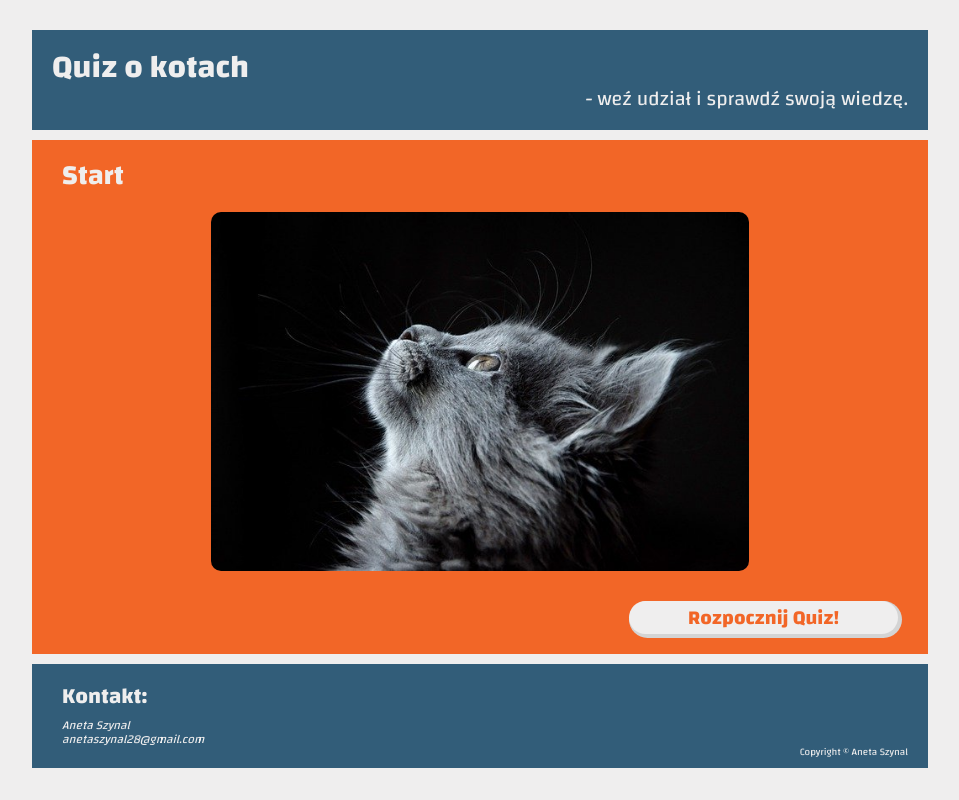
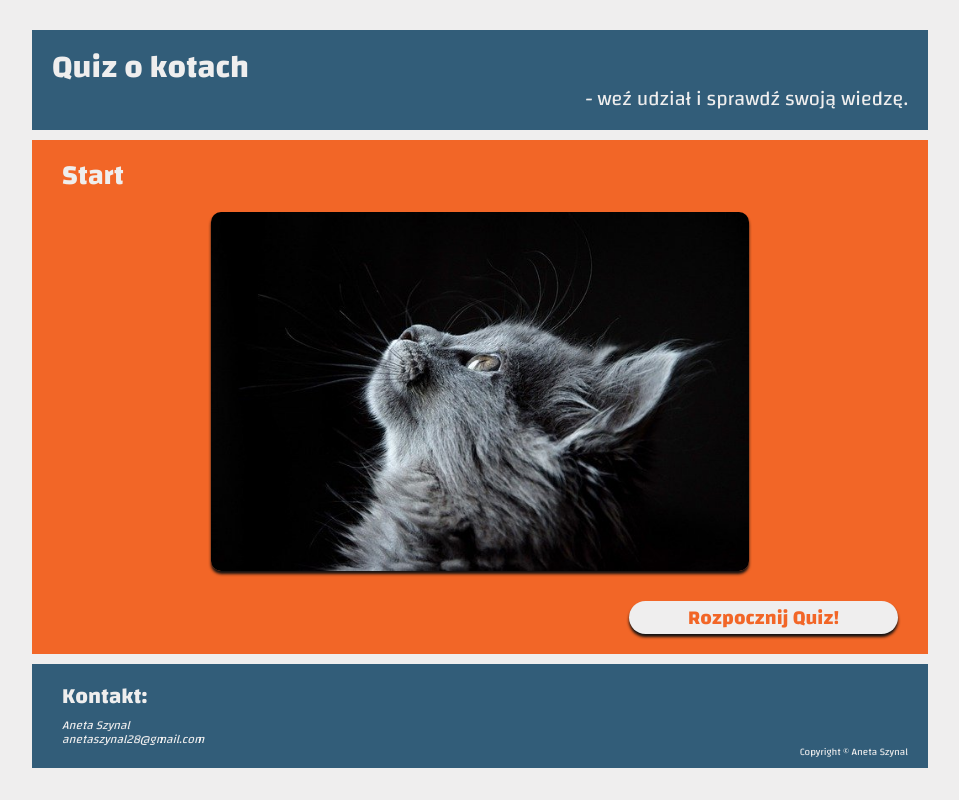
Before and after one commit to anetaszynal/cat_quiz, a React (Create React App) app: page / in a window 1280 px wide. Shown: the whole page, without its empty margins (160-1119 px from the left). Built offline with nearby package versions, Linux system fonts and the light colour scheme.

Commit message:
style(): change box-shadow and disabled style

```diff
--- a/src/components/BasedStyle.js
+++ b/src/components/BasedStyle.js
@@ -16,6 +16,7 @@ export const MainImage = styled.img`
   margin: 20px;
   justify-self: center;
   border-radius: 10px;
+  box-shadow: 0px 3px 3px 0px #111111;
 `;
 
 export const Container = styled.article`
@@ -35,18 +36,19 @@ export const Button = styled.button`
   font-size: 20px;
   font-weight: bold;
   justify-self: right;
-  box-shadow: 2px 2px 0px 2px #d4d4d4;
+  box-shadow: 0px 3px 3px 0px #111111;
 
   &:hover {
     background-color: white;
   }
 
+  &:disabled {
+    color: #7e7e7eb3;
+    font-weight: normal;
+  }
+
   @media (max-width: 400px) {
     font-size: 12px;
-  }
-
-  &:disabled {
-    background-color: #eee;
   }
 `;
 
```
